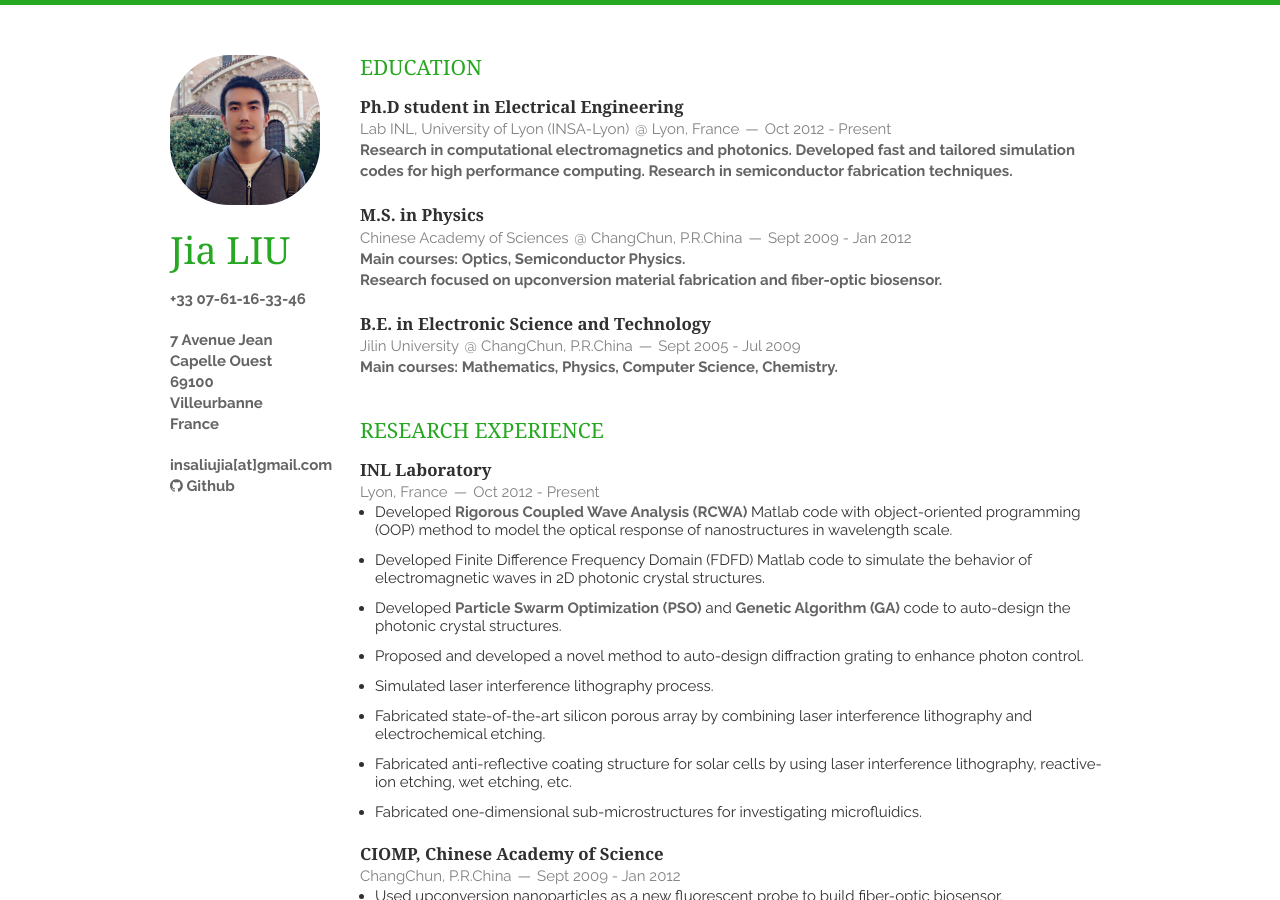
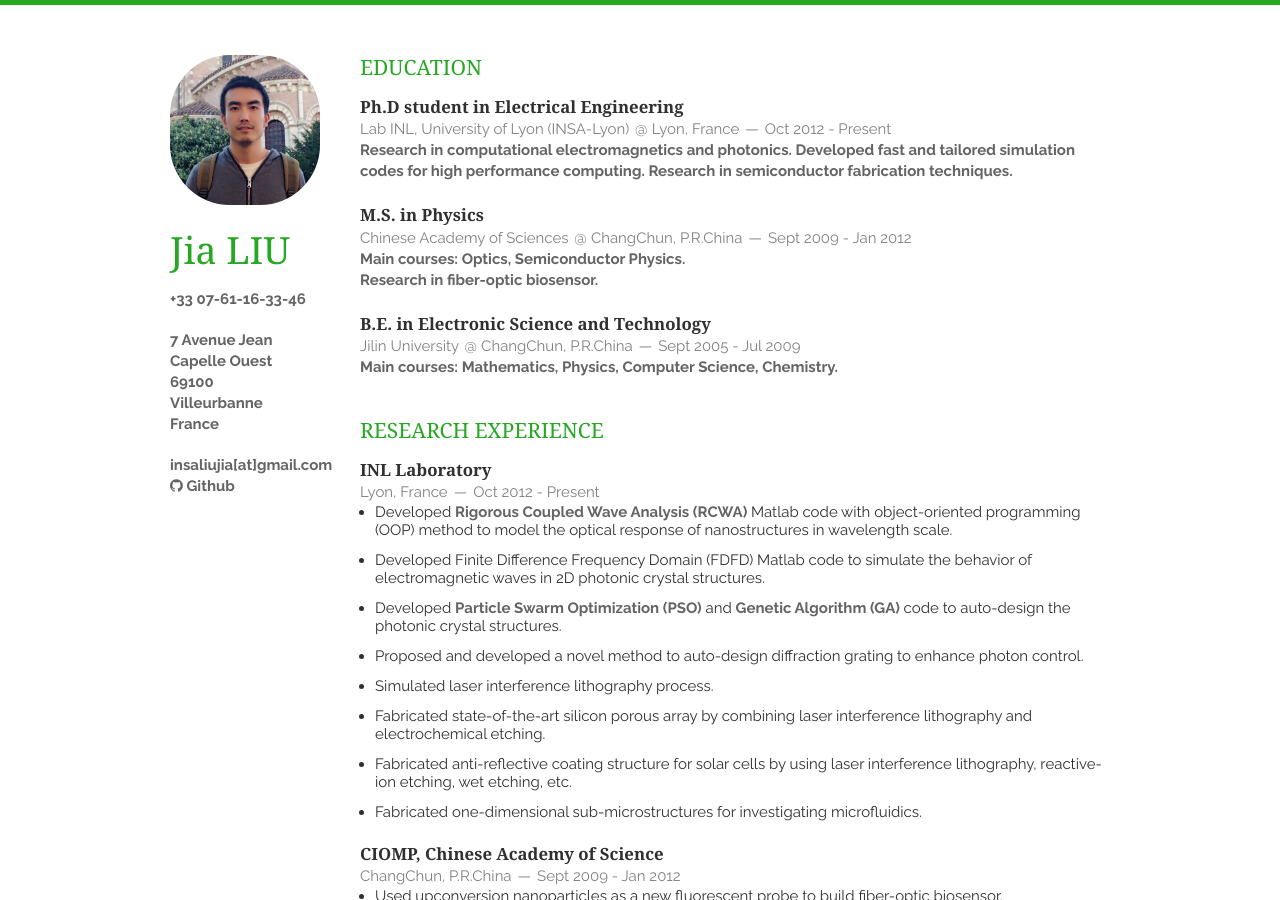
Before and after one commit to insaliujia/insaliujia.github.io, a Jekyll site: the page built from index.html, in a window 1280 px wide and 900 px high. Built offline with Jekyll 4.4.1, drawn with Linux system fonts in a browser that asks for light colours; nearby versions of some CDN libraries; Markdown is read by kramdown in place of the engine named in the settings; the list of posts is cut into pages by our own code.

Commit message:
update cv

```diff
--- a/_includes/education.html
+++ b/_includes/education.html
@@ -20,7 +20,7 @@
             <em>Main courses: Optics, Semiconductor Physics.</em>
 		</p>
 		<p>
-		<em>Research focused on upconversion material fabrication and fiber-optic biosensor.</em>
+		<em>Research in fiber-optic biosensor.</em>
         </p>
     </article>
     <article>
```
